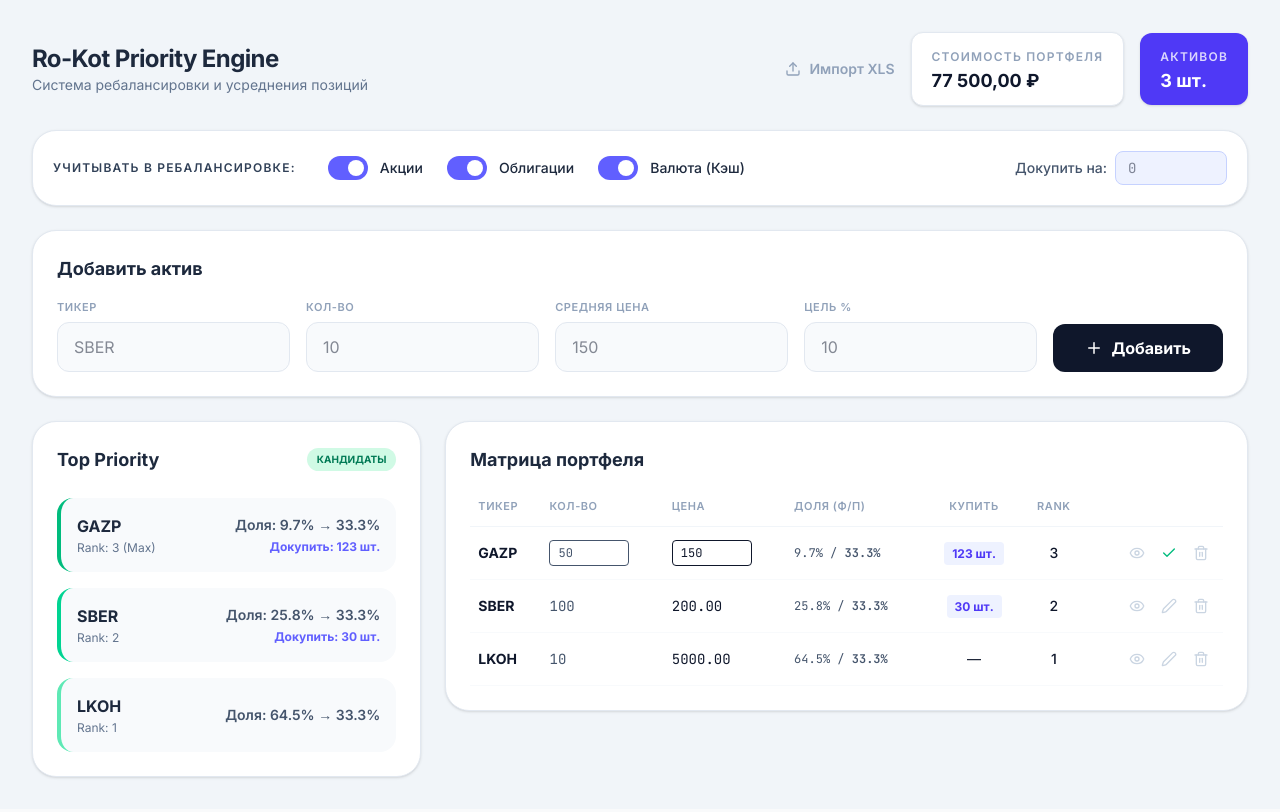
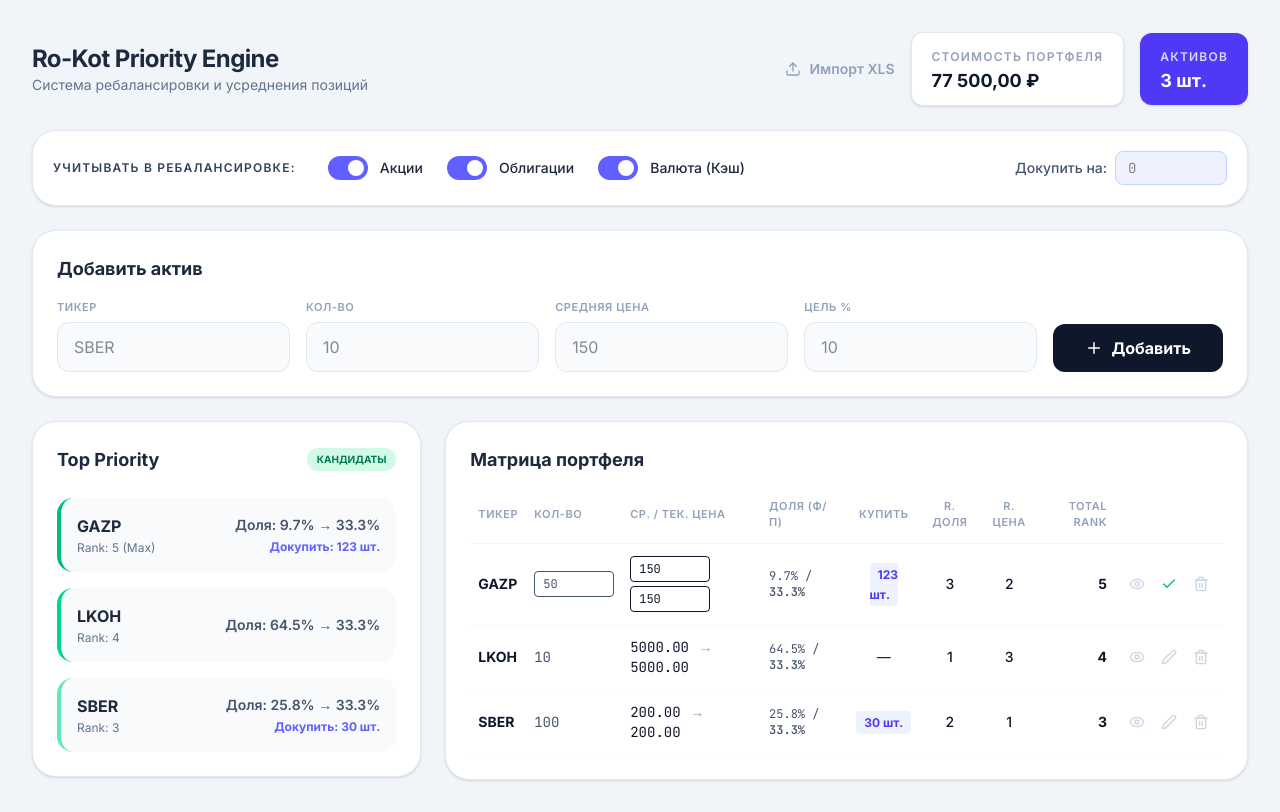
Before and after one commit to Ro-Kot/Ro-Kot-Priority-Engine, a React (Vite) app: page / in a window 1280 px wide. Both pictures are taken after a click on the button 1169 px from the left and 553 px from the top of the page. Built offline with nearby package versions, Linux system fonts and the light colour scheme.

Commit message:
feat: add rank columns and current price editing

```diff
--- a/src/App.tsx
+++ b/src/App.tsx
@@ -29,6 +29,7 @@ function App() {
   const [editQty, setEditQty] = useState('');
   const [editAvgPrice, setEditAvgPrice] = useState('');
   const [editTargetShare, setEditTargetShare] = useState('');
+  const [editCurrentPrice, setEditCurrentPrice] = useState('');
 
   useEffect(() => {
     localStorage.setItem('rokot_portfolio', JSON.stringify(items));
@@ -74,11 +75,13 @@ function App() {
     setEditQty(item.quantity.toString());
     setEditAvgPrice(item.avgPrice.toString());
     setEditTargetShare(item.targetShare?.toString() || '');
+    setEditCurrentPrice(item.currentPrice?.toString() || item.avgPrice.toString());
   };
 
   const handleSaveEdit = (id: string) => {
     const qty = parseFloat(editQty);
     const avgPResult = parseFloat(editAvgPrice);
+    const currentPResult = parseFloat(editCurrentPrice);
     const targetShareResult = editTargetShare ? parseFloat(editTargetShare) : undefined;
 
     if (isNaN(qty) || isNaN(avgPResult) || qty <= 0 || avgPResult <= 0) {
@@ -86,7 +89,7 @@ function App() {
       return;
     }
 
-    setItems(items.map(item => item.id === id ? { ...item, quantity: qty, avgPrice: avgPResult, targetShare: targetShareResult } : item));
+    setItems(items.map(item => item.id === id ? { ...item, quantity: qty, avgPrice: avgPResult, targetShare: targetShareResult, currentPrice: currentPResult || avgPResult } : item));
     setEditingId(null);
   };
 
@@ -151,7 +154,9 @@ function App() {
     const activeItemsWithCurrent = activeItems.map(item => {
       const cValue = item.quantity * item.avgPrice;
       totalValue += cValue;
-      return { ...item, currentValue: cValue };
+      const currentPrice = item.currentPrice || item.avgPrice;
+      const priceRatio = currentPrice / item.avgPrice;
+      return { ...item, currentValue: cValue, currentPrice, priceRatio };
     });
 
     const newTotalValue = totalValue + addInvestment;
@@ -171,6 +176,12 @@ function App() {
     const rankShareMap = new Map<string, number>();
     sortedByFulfillment.forEach((item, index) => {
       rankShareMap.set(item.id, index + 1);
+    });
+
+    const sortedByPriceRatio = [...activeItemsWithShares].sort((a, b) => a.priceRatio - b.priceRatio);
+    const rankPriceMap = new Map<string, number>();
+    sortedByPriceRatio.forEach((item, index) => {
+      rankPriceMap.set(item.id, index + 1);
     });
 
     const finalItems: CalculatedPortfolioItem[] = items.map(item => {
@@ -201,12 +212,12 @@ function App() {
       if (!calculated) return {} as CalculatedPortfolioItem;
 
       const rs = rankShareMap.get(item.id) || 0;
+      const rp = rankPriceMap.get(item.id) || 0;
       return {
         ...calculated,
-        priceRatio: 1,
         rankShare: rs,
-        rankPrice: 0,
-        totalRank: rs
+        rankPrice: rp,
+        totalRank: rs + rp
       };
     });
 
@@ -407,10 +418,12 @@ function App() {
                   <tr className="text-[11px] uppercase tracking-wider text-slate-400 border-b border-slate-100">
                     <th className="pb-3 font-semibold px-2">Тикер</th>
                     <th className="pb-3 font-semibold px-2">Кол-во</th>
-                    <th className="pb-3 font-semibold px-2">Цена</th>
+                    <th className="pb-3 font-semibold px-2">Ср. / Тек. Цена</th>
                     <th className="pb-3 font-semibold px-2">Доля (Ф/П)</th>
                     <th className="pb-3 font-semibold px-2 text-center">Купить</th>
-                    <th className="pb-3 font-semibold px-2 text-center">Rank</th>
+                    <th className="pb-3 font-semibold px-2 text-center">R. Доля</th>
+                    <th className="pb-3 font-semibold px-2 text-center">R. Цена</th>
+                    <th className="pb-3 font-semibold px-2 text-right">Total Rank</th>
                     <th className="pb-3 px-2"></th>
                   </tr>
                 </thead>
@@ -430,8 +443,15 @@ function App() {
                         </td>
                         <td className="py-3 px-2 font-mono">
                           {editingId === item.id ? (
-                            <input type="number" value={editAvgPrice} onChange={e => setEditAvgPrice(e.target.value)} className="w-20 px-2 py-1 text-xs border rounded" />
-                          ) : item.avgPrice.toFixed(2)}
+                            <div className="flex flex-col gap-1">
+                              <input type="number" value={editAvgPrice} onChange={e => setEditAvgPrice(e.target.value)} className="w-20 px-2 py-1 text-xs border rounded" placeholder="Средняя" />
+                              <input type="number" value={editCurrentPrice} onChange={e => setEditCurrentPrice(e.target.value)} className="w-20 px-2 py-1 text-xs border rounded" placeholder="Текущая" />
+                            </div>
+                          ) : (
+                            <>
+                              {item.avgPrice.toFixed(2)} <span className="text-slate-400 mx-1">→</span> {(item.currentPrice || item.avgPrice).toFixed(2)}
+                            </>
+                          )}
                         </td>
                         <td className="py-3 px-2 text-xs text-slate-600 font-mono">
                           {(item.share * 100).toFixed(1)}% / <span className="font-bold">{(item.idealShare * 100).toFixed(1)}%</span>
@@ -441,7 +461,9 @@ function App() {
                              <span className="text-xs font-bold text-indigo-600 bg-indigo-50 px-2 py-1 rounded">{Math.ceil(item.gap / item.avgPrice)} шт.</span>
                           ) : '—'}
                         </td>
-                        <td className="py-3 px-2 text-center font-medium">{item.totalRank}</td>
+                        <td className="py-3 px-2 text-center font-medium">{item.rankShare}</td>
+                        <td className="py-3 px-2 text-center font-medium">{item.rankPrice}</td>
+                        <td className="py-3 px-2 text-right font-black">{item.totalRank}</td>
                         <td className="py-3 px-2 text-right">
                           <div className="flex justify-end gap-1">
                             <button onClick={() => handleToggleExclude(item.id)} className="p-1.5 text-slate-300 hover:text-slate-500" title={item.isExcluded ? "Включить" : "Исключить"}>
```
